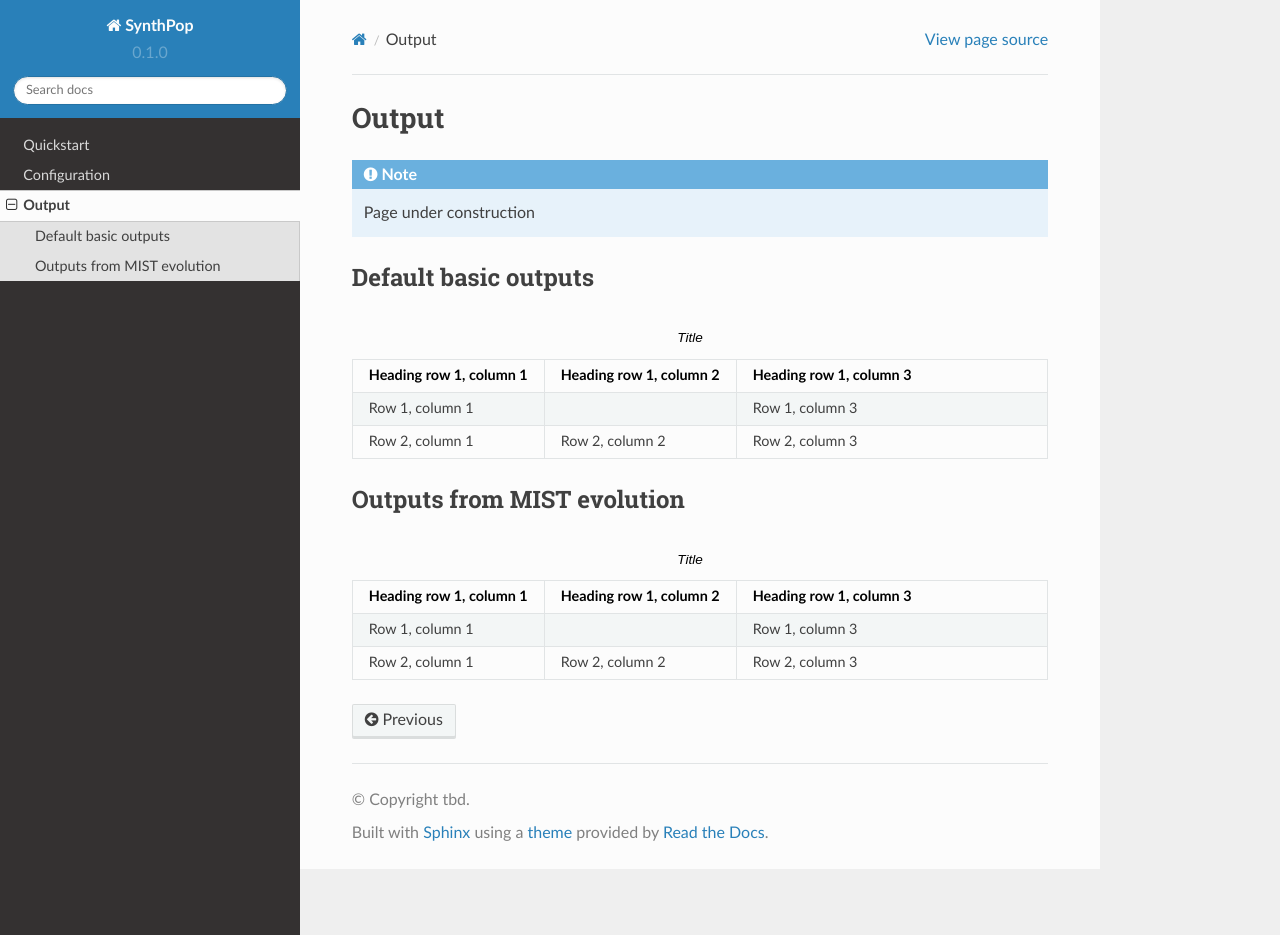
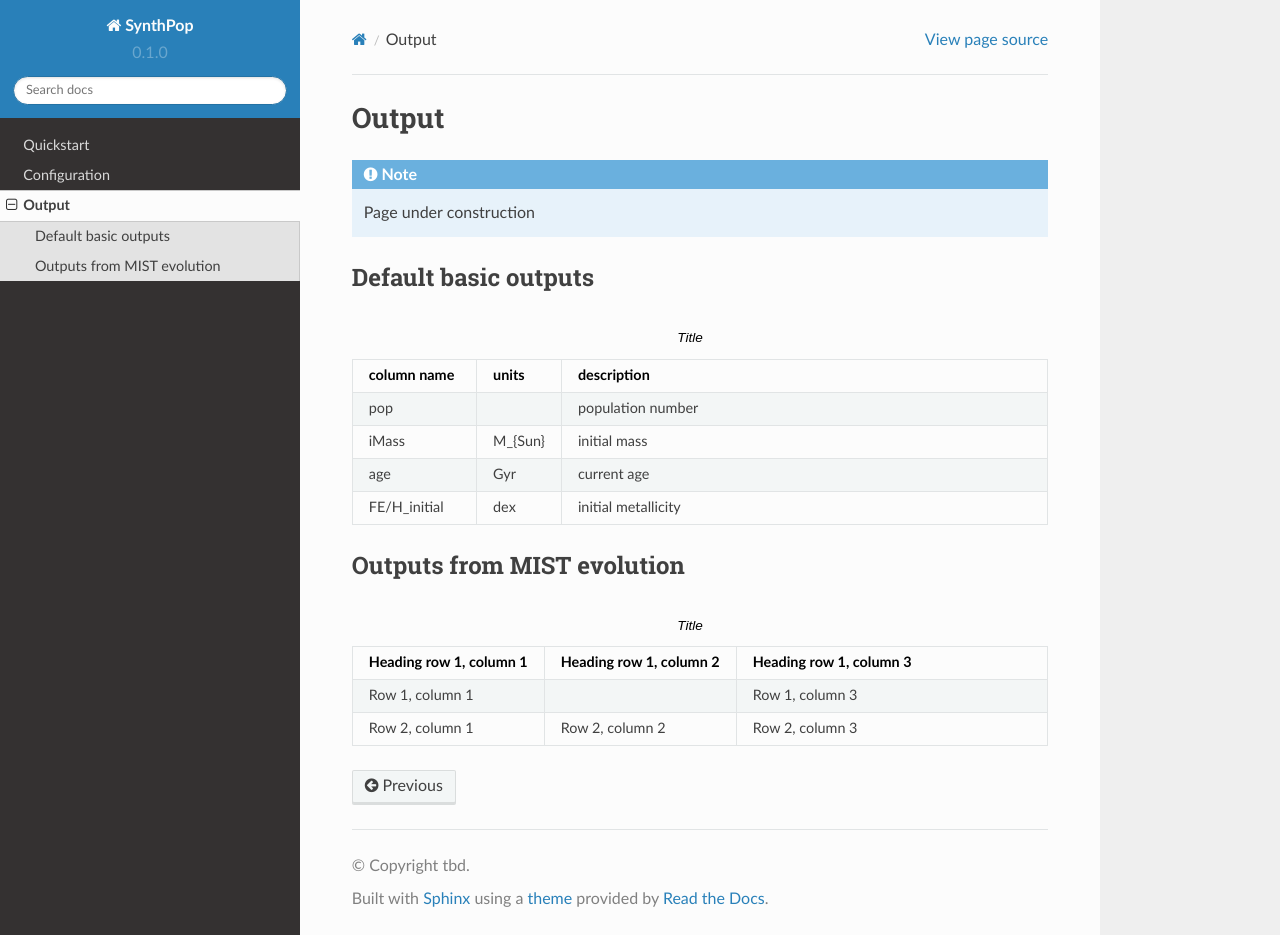
Before and after one commit to synthpop-galaxy/synthpop, a Sphinx documentation site: the page built from docs/source/output.rst, in a window 1280 px wide and 935 px high. Built offline with Sphinx 7.4.7 and the Read the Docs theme 2.0.0, drawn with Linux system fonts in a browser that asks for light colours.

Commit message:
Update output.rst

```diff
--- a/docs/source/output.rst
+++ b/docs/source/output.rst
@@ -7,18 +7,24 @@ Default basic outputs
 ----------------------
 
 .. list-table:: Title
-   :widths: 25 25 50
+   :widths: 25 15 100
    :header-rows: 1
 
-   * - Heading row 1, column 1
-     - Heading row 1, column 2
-     - Heading row 1, column 3
-   * - Row 1, column 1
+   * - column name
+     - units
+     - description
+   * - pop
      -
-     - Row 1, column 3
-   * - Row 2, column 1
-     - Row 2, column 2
-     - Row 2, column 3
+     - population number
+   * - iMass
+     - M_{Sun}
+     - initial mass
+   * - age
+     - Gyr
+     - current age
+   * - FE/H_initial
+     - dex
+     - initial metallicity
 
 Outputs from MIST evolution
 ----------------------------
```
